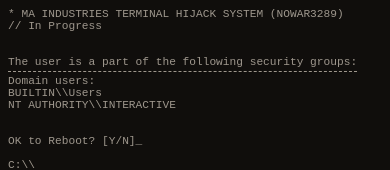
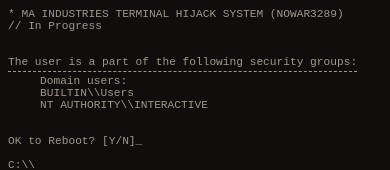
Before and after one commit to manisharavindh/manisharavindh.github.io, a plain HTML site: page index.html in a window 390 px wide. Shown: the top 170 px of the page. Drawn offline with Linux system fonts and the light colour scheme.

Commit message:
Update style.css

```diff
--- a/assets/style.css
+++ b/assets/style.css
@@ -42,7 +42,10 @@ body{
         font-weight: bolder;
         line-height: 0.15rem;
     }
-    .userp, .userpd{
+    .userp{
         margin-left: 0;
     }
+    .userpd{
+        margin-left: 2rem;
+    }
  }
```
